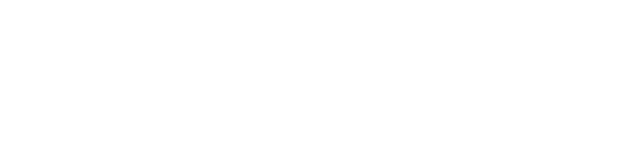
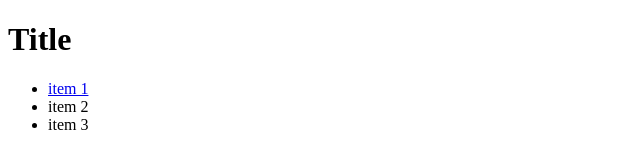
Before and after one commit to Oleksandr-Lytvyn/tutorial, a plain HTML site: page index.html in a window 1280 px wide. Shown: the whole page, without its empty margins (0-640 px from the left). Drawn offline with Linux system fonts and the light colour scheme.

Commit message:
add content

```diff
--- a/index.html
+++ b/index.html
@@ -1,12 +1,17 @@
 <!DOCTYPE html>
 <html lang="en">
-<head>
-    <meta charset="UTF-8">
-    <meta http-equiv="X-UA-Compatible" content="IE=edge">
-    <meta name="viewport" content="width=device-width, initial-scale=1.0">
+  <head>
+    <meta charset="UTF-8" />
+    <meta http-equiv="X-UA-Compatible" content="IE=edge" />
+    <meta name="viewport" content="width=device-width, initial-scale=1.0" />
     <title>Document</title>
-</head>
-<body>
-
-</body>
+  </head>
+  <body>
+    <h1>Title</h1>
+    <ul>
+      <li><a href="https://www.google.com/">item 1</a></li>
+      <li>item 2</li>
+      <li>item 3</li>
+    </ul>
+  </body>
 </html>
```
